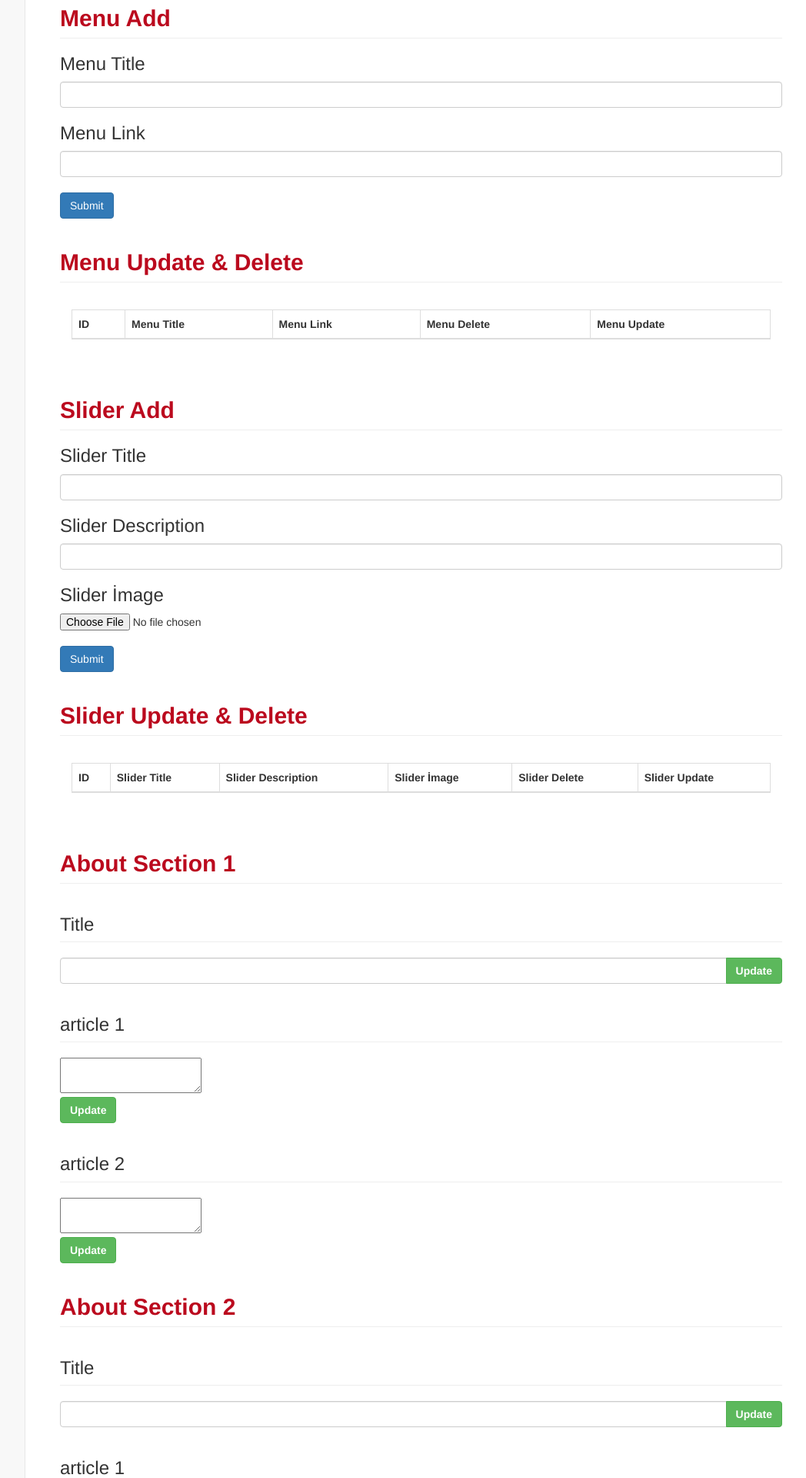
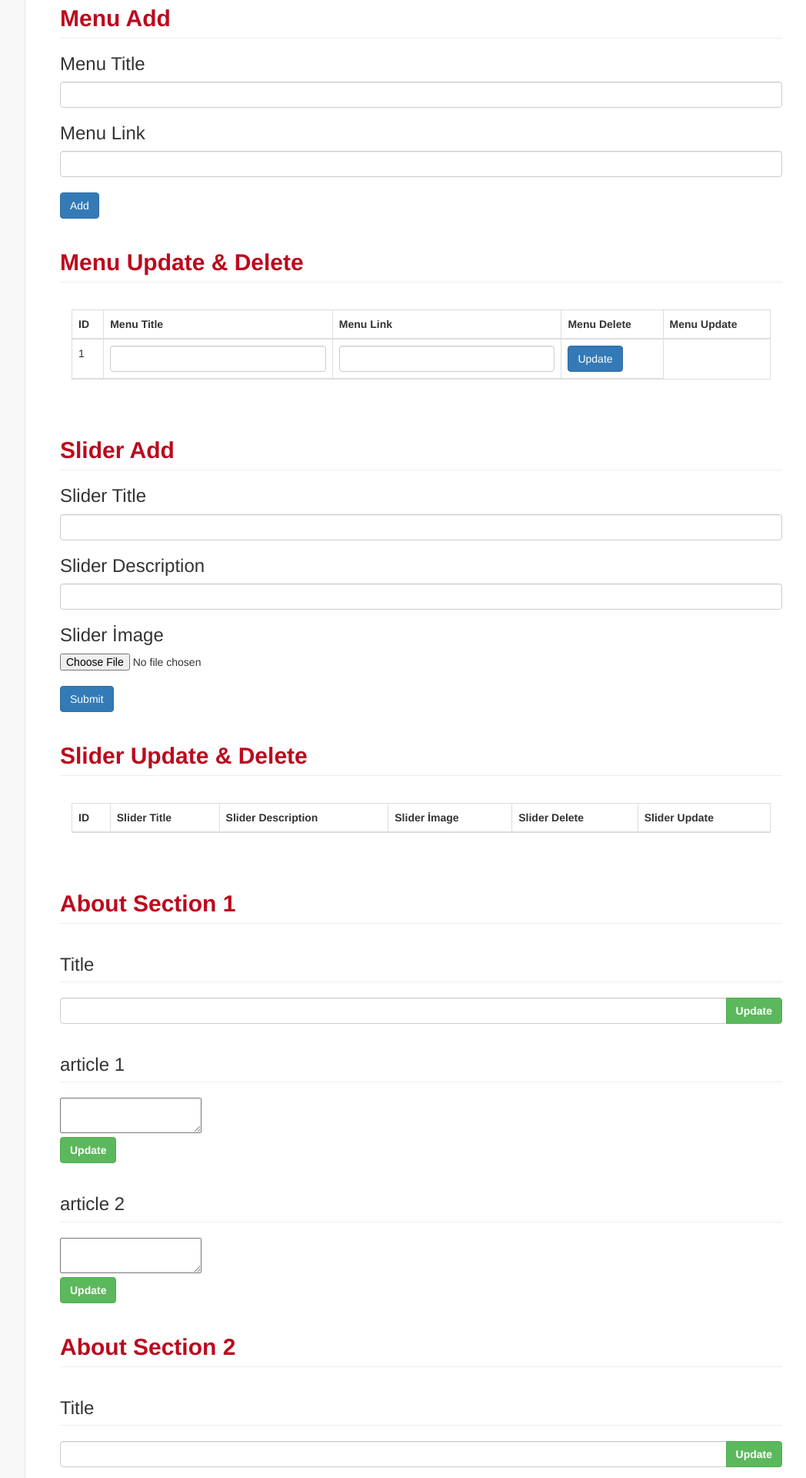
Before and after one commit to xfoxes/Admin_Panel, a PHP site: page /Admin/pages/sitesettings.php in a window 1280 px wide. Shown: the part 311-2231 px from the top of the page at 77% size, without its empty margins (218-1266 px from the left). Run offline with PHP 8.4, Linux system fonts and the light colour scheme; lists and menus that the app fills with data are empty; some libraries are stand-ins or nearby versions.

```diff
--- a/Admin/index.html
+++ b/Admin/index.html
@@ -1,13 +1,13 @@
 <!DOCTYPE html>
 <html>
 <head>
-<meta http-equiv="refresh" content="0;url=pages/index.html">
+<meta http-equiv="refresh" content="0;url=pages/index.php">
 <title>SB Admin 2</title>
 <script language="javascript">
-    window.location.href = "pages/index.html"
+    window.location.href = "pages/index.php"
 </script>
 </head>
 <body>
-Go to <a href="pages/index.html">/pages/index.html</a>
+Go to <a href="pages/index.php">/pages/index.html</a>
 </body>
 </html>
--- a/Admin/pages/sitesettings.php
+++ b/Admin/pages/sitesettings.php
@@ -1,5 +1,116 @@
+<?php
+
+include "connect.php";
 
 
+$uyari = "";
+$baslik ="";
+
+
+if(isset($_POST["about2_pp_u"]))
+{
+
+         copy($_FILES['about2_pp']['tmp_name'] , "../image/upload/" . $_FILES['about2_pp']['name']);
+
+         $resim = "../image/upload/" . $_FILES['about2_pp']['name'];
+
+
+        $uyari = "<div class='alert alert-success'>Resim Yükleme Başarılı</div>";
+
+			  $sql = "UPDATE sitepage SET About2_PP=?  WHERE id=1";
+                          $query = $db->prepare($sql);
+                          $sonuc = $query->execute(array($_FILES["about2_pp"]["name"]));
+
+}
+
+
+//------POST İŞLEMLERİ --------------------
+if(isset($_POST["logo-title-update"]))
+{
+	$logotitletxt = $_POST["logo-title"];
+	$sql = "UPDATE sitepage SET Logo_Title=?  WHERE id=1";
+                          $query = $db->prepare($sql);
+                          $sonuc = $query->execute(array($logotitletxt));
+}
+if(isset($_POST["about_title_u"]))
+{
+	$about_title = $_POST["about_title"];
+	$sql = "UPDATE sitepage SET About_Title=?  WHERE id=1";
+                          $query = $db->prepare($sql);
+                          $sonuc = $query->execute(array($about_title));
+}
+if(isset($_POST["about_article1_u"]))
+{
+	$sql = "UPDATE sitepage SET About_Article1=?  WHERE id=1";
+                          $query = $db->prepare($sql);
+                          $sonuc = $query->execute(array($_POST["about_article1"]));
+}
+if(isset($_POST["about_article2_u"]))
+{
+	$sql = "UPDATE sitepage SET About_Article2=?  WHERE id=1";
+                          $query = $db->prepare($sql);
+                          $sonuc = $query->execute(array($_POST["about_article2"]));
+}
+if(isset($_POST["about2_title_u"]))
+{
+	$sql = "UPDATE sitepage SET About2_Title=?  WHERE id=1";
+                          $query = $db->prepare($sql);
+                          $sonuc = $query->execute(array($_POST["about2_title"]));
+}
+
+if(isset($_POST["about2_article_u"]))
+{
+	$sql = "UPDATE sitepage SET About2_Article=?  WHERE id=1";
+                          $query = $db->prepare($sql);
+                          $sonuc = $query->execute(array($_POST["about2_article"]));
+}
+if(isset($_POST["about2_button_title_u"]))
+{
+	$sql = "UPDATE sitepage SET About2_Button_Title=?  WHERE id=1";
+                          $query = $db->prepare($sql);
+                          $sonuc = $query->execute(array($_POST["about2_button_title"]));
+}
+if(isset($_POST["about2_button_link_u"]))
+{
+	$sql = "UPDATE sitepage SET About2_Button_Link=?  WHERE id=1";
+                          $query = $db->prepare($sql);
+                          $sonuc = $query->execute(array($_POST["about2_button_link"]));
+}
+if(isset($_POST["services_title_u"]))
+{
+	$sql = "UPDATE sitepage SET Services_Title=?  WHERE id=1";
+                          $query = $db->prepare($sql);
+                          $sonuc = $query->execute(array($_POST["services_title"]));
+}
+if(isset($_POST["services_article_u"]))
+{
+	$sql = "UPDATE sitepage SET Services_Article=?  WHERE id=1";
+                          $query = $db->prepare($sql);
+                          $sonuc = $query->execute(array($_POST["services_article"]));
+}
+if(isset($_POST["projects_title_u"]))
+{
+	$sql = "UPDATE sitepage SET Projects_Title=?  WHERE id=1";
+                          $query = $db->prepare($sql);
+                          $sonuc = $query->execute(array($_POST["projects_title"]));
+}
+if(isset($_POST["projects_article_u"]))
+{
+	$sql = "UPDATE sitepage SET Projects_Article=?  WHERE id=1";
+                          $query = $db->prepare($sql);
+                          $sonuc = $query->execute(array($_POST["projects_article"]));
+}
+
+
+if(isset($_POST["menu-add"]))
+{
+	$menutitletxt = $_POST["menu-title"];
+	$menulinktxt = $_POST["menu-link"];
+}
+
+
+//------POST İŞLEMLERİ -------------------- BİTİŞ -------------------
+?>
 <!DOCTYPE html>
 <html lang="en">
 
@@ -150,21 +261,24 @@
                         <h1 style="color:#327ab7; font-weight:bold;" class="page-header">Site Page Settings</h1>
 
 						<h2 style="color:#bb0a1e; font-weight:bold;" class="page-header">Logo Title</h2>
+						<form method="POST" action="#">
                                  <div class="input-group custom-search-form">
-                                 <input type="text" name="title" class="form-control" placeholder="">
+                                 <input type="text" name="logo-title" class="form-control" placeholder="">
                                  <span class="input-group-btn">
-                                 <button class="btn btn-success" type="submit" name="title-update" id="title-update">
+                                 <button class="btn btn-success" type="submit" name="logo-title-update" id="logo-title-update">
                                  <b>Update</b>
                                  </button>
                                  </span>
                                  </div>
+						</form>
 						<h2 style="color:#bb0a1e; font-weight:bold;" class="page-header">Menu Add</h2>
-
+                        <form method="POST" action="#">
                         <h3>Menu Title</h3>
-                        <input type="text" name="title" class="form-control" placeholder="">
+                        <input type="text" name="menu-title" class="form-control" placeholder="">
                         <h3>Menu Link</h3>
-                        <input type="text" name="title" class="form-control" placeholder=""> <br>
-                        <input type="submit" class="btn btn-primary" name="">
+                        <input type="text" name="menu-link" class="form-control" placeholder=""> <br>
+                        <input type="submit" class="btn btn-primary" name="menu-add" id="menu-add" value="Add">
+						</form>
 
 
 						<h2 style="color:#bb0a1e; font-weight:bold;" class="page-header">Menu Update & Delete</h2>
@@ -179,8 +293,15 @@
                                             <th>Menu Link</th>
                                             <th>Menu Delete</th>
                                             <th>Menu Update</th>
-
                                         </tr>
+										<tr>
+						  <td>1</td>
+						  <form method="POST" action="#">
+						  <td><input name="menu-title-u" type="text" class="form-control" value=""></td>
+						  <td><input name="menu_link-u" type="text" class="form-control" value=""></td>
+						  <td><input type="submit" class="btn btn-primary" name="menu-update-u" value="Update" id="menu-update-u"></td>
+						  </form>
+						  </tr>
                                     </thead>
                                     <tbody>
                                         </tr>
@@ -225,84 +346,102 @@
 						<h2 style="color:#bb0a1e; font-weight:bold;" class="page-header">About Section 1</h2>
 
 						<h3 class="page-header">Title</h3>
+						<form method="POST" action="#">
                         <div class="input-group custom-search-form">
-                                 <input type="text" name="title" class="form-control" placeholder="">
+                                 <input type="text" name="about_title" class="form-control" placeholder="">
                                  <span class="input-group-btn">
-                                 <button class="btn btn-success" type="submit" name="title-update" id="title-update">
+                                 <button class="btn btn-success" type="submit" name="about_title_u" id="about_title_u">
                                  <b>Update</b>
                                  </button>
                                  </span>
                                  </div>
+								 </form>
 						<h3 class="page-header">article 1</h3>
-
-                                 <textarea class="ckeditor" name="editor"></textarea><br>
-                                 <button class="btn btn-success" type="submit" name="article1-update" id="title-update">
+                        <form method="POST" action="#">
+                                 <textarea class="ckeditor" name="about_article1"></textarea><br>
+                                 <button class="btn btn-success" type="submit" name="about_article1_u" id="about_article2_u">
                                  <b>Update</b>
                                  </button>
+								 </form>
 
 
 						<h3 class="page-header">article 2</h3>
-
-                                 <textarea class="ckeditor" name="editor"></textarea><br>
-                                 <button class="btn btn-success" type="submit" name="article2-update" id="title-update">
+                        <form method="POST" action="#">
+                                 <textarea class="ckeditor" name="about_article2"></textarea><br>
+                                 <button class="btn btn-success" type="submit" name="about_article2_u" id="about_article2_u">
                                  <b>Update</b>
                                  </button>
+								  </form>
 
 
 
 						<h2 style="color:#bb0a1e; font-weight:bold;" class="page-header">About Section 2</h2>
 
 						<h3 class="page-header">Title</h3>
+						<form method="POST" action="#">
                         <div class="input-group custom-search-form">
-                                 <input type="text" name="title" class="form-control" placeholder="">
+                                 <input type="text" name="about2_title" class="form-control" placeholder="">
                                  <span class="input-group-btn">
-                                 <button class="btn btn-success" type="submit" name="title-update" id="title-update">
+                                 <button class="btn btn-success" type="submit" name="about2_title_u" id="about2_title_u">
                                  <b>Update</b>
                                  </button>
                                  </span>
                                  </div>
+								 </form>
 						<h3 class="page-header">article 1</h3>
-                        <textarea class="ckeditor" name="editor"></textarea><br>
-                                 <button class="btn btn-success" type="submit" name="article1-update" id="title-update">
+						<form method="POST" action="#">
+                        <textarea class="ckeditor" name="about2_article"></textarea><br>
+                                 <button class="btn btn-success" type="submit" name="about2_article_u" id="about2_article_u">
                                  <b>Update</b>
                                  </button>
+								 </form>
+								 <form method="POST" action="#" enctype="multipart/form-data">
 						<h3 class="page-header">Profile image 2</h3>
-                                <input type="file" name=""><br>
-                                <input type="submit" class="btn btn-success" name="">
+                                <input type="file" name="about2_pp"><br>
+                                <input type="submit" class="btn btn-success" name="about2_pp_u">
+								</form>
 						<h3 class="page-header">Button Title</h3>
+						<form method="POST" action="#">
                         <div class="input-group custom-search-form">
-                                 <input type="text" name="title" class="form-control" placeholder="">
+                                 <input type="text" name="about2_button_title" class="form-control" placeholder="">
                                  <span class="input-group-btn">
-                                 <button class="btn btn-success" type="submit" name="title-update" id="title-update">
+                                 <button class="btn btn-success" type="submit" name="about2_button_title_u" id="about2_button_title_u">
                                  <b>Update</b>
                                  </button>
                                  </span>
                                  </div>
+								 </form>
+								 <form method="POST" action="#">
 						<h3 class="page-header">Button Link</h3>
                         <div class="input-group custom-search-form">
-                                 <input type="text" name="title" class="form-control" placeholder="">
+                                 <input type="text" name="about2_button_link" class="form-control" placeholder="">
                                  <span class="input-group-btn">
-                                 <button class="btn btn-success" type="submit" name="title-update" id="title-update">
+                                 <button class="btn btn-success" type="submit" name="about2_button_link_u" id="about2_button_link_u">
                                  <b>Update</b>
                                  </button>
                                  </span>
                                  </div>
+								 </form>
 						<h2 style="color:#bb0a1e; font-weight:bold;" class="page-header">Services </h2>
 
 						<h3 class="page-header">Title</h3>
+						<form method="POST" action="#">
                         <div class="input-group custom-search-form">
-                                 <input type="text" name="title" class="form-control" placeholder="">
+                                 <input type="text" name="services_title" class="form-control" placeholder="">
                                  <span class="input-group-btn">
-                                 <button class="btn btn-success" type="submit" name="title-update" id="title-update">
+                                 <button class="btn btn-success" type="submit" name="services_title_u" id="services_title_u">
                                  <b>Update</b>
                                  </button>
                                  </span>
                                  </div>
+								 </form>
 						<h3 class="page-header">article</h3>
-                                <textarea class="ckeditor" name="editor"></textarea><br>
-                                 <button class="btn btn-success" type="submit" name="article2-update" id="title-update">
+						<form method="POST" action="#">
+                                <textarea class="ckeditor" name="services_article"></textarea><br>
+                                 <button class="btn btn-success" type="submit" name="services_article_u" id="services_article_u">
                                  <b>Update</b>
                                  </button>
+								 </form>
 						<h2 style="color:#bb0a1e; font-weight:bold;" class="page-header">Section Services Add</h2>
 
                                 <h3 class="page-header">Services İmage</h3>
@@ -344,19 +483,23 @@
 						<h2 style="color:#bb0a1e; font-weight:bold;" class="page-header">Projects</h2>
 
 						<h3 class="page-header">Title</h3>
+						<form method="POST" action="#">
                         <div class="input-group custom-search-form">
-                                 <input type="text" name="title" class="form-control" placeholder="">
+                                 <input type="text" name="projects_title" class="form-control" placeholder="">
                                  <span class="input-group-btn">
-                                 <button class="btn btn-success" type="submit" name="title-update" id="title-update">
+                                 <button class="btn btn-success" type="submit" name="projects_title_u" id="projects_title_u">
                                  <b>Update</b>
                                  </button>
                                  </span>
                                  </div>
+								 </form>
 						<h3 class="page-header">article</h3>
-                        <textarea class="ckeditor" name="editor"></textarea> <br>
-                                <button class="btn btn-success" type="submit" name="article2-update" id="title-update">
+						<form method="POST" action="#">
+                        <textarea class="ckeditor" name="projects_article"></textarea> <br>
+                                <button class="btn btn-success" type="submit" name="projects_article_u" id="projects_article_u">
                                  <b>Update</b>
                                  </button>
+								 </form>
 						<h2 style="color:#bb0a1e; font-weight:bold;" class="page-header">Project Add</h2>
                         <h3 class="page-header">Project-Title</h3>
                             <input type="text" name="title" class="form-control" placeholder="">
```
Also changed, not shown: Admin/image/upload/favicon.png (added).
